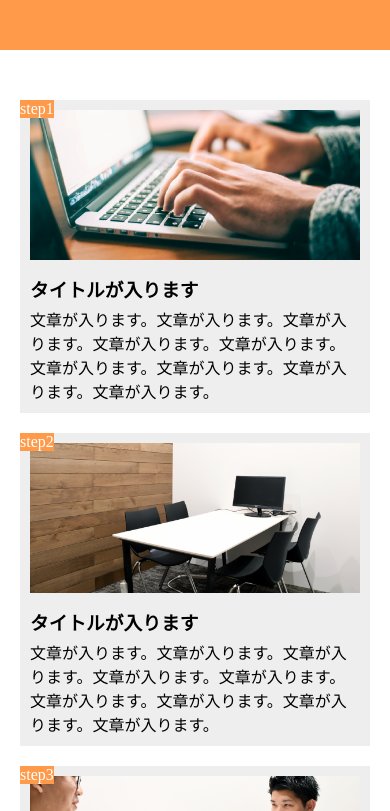
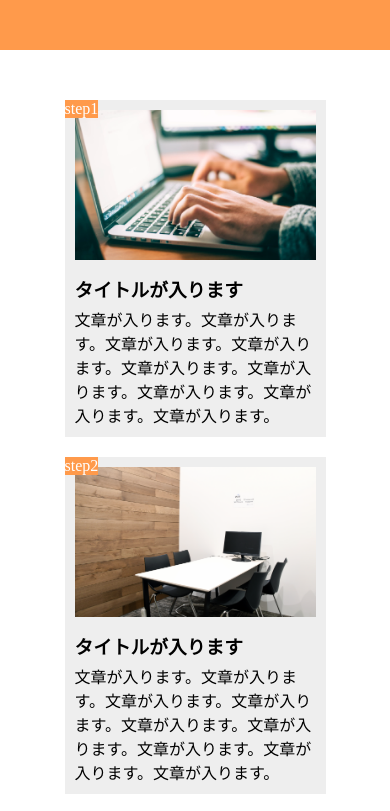
Before and after one commit to Sakasa907/assignment, a plain HTML site: page assignment1/index.html in a window 390 px wide. Shown: the top 811 px of the page. Drawn offline with Linux system fonts and the light colour scheme.

Commit message:
Add files via upload

```diff
--- a/assignment1/style.css
+++ b/assignment1/style.css
@@ -13,6 +13,7 @@ main {
   width: 960px;
   margin: 50px auto;
   display: flex;
+  justify-content: center;
 }
 
 .step-box {
@@ -54,24 +55,30 @@ main {
 
 .title {
   margin: 15px 0 5px;
-  width: 280px; /* タイトルの幅を 280px に設定 */
+  width: 280px;
 }
 
 .text {
-  width: 280px; /* テキストの幅を 280px に設定 */
+  width: 280px;
+}
+
+footer {
+  height: 50px;
+  background-color: #aaa;
 }
 
 @media (max-width: 768px) {
   main {
     width: auto;
-    margin: 50px 20px;
+    margin: 50px;
     flex-direction: column;
+    align-items: center; /* 画面中央寄せ */
   }
 
   .step-box {
     margin-right: 0;
     margin-bottom: 20px;
-    width: 100%;
+    width: 90%;
     padding: 10px;
   }
 
@@ -85,11 +92,13 @@ main {
     margin-bottom: 0;
   }
 
-.text {
-width:auto;
+  .text {
+    width: auto;
+  }
 }
 
-footer {
-  height: 50px;
-  background-color: #aaa;
+@media (min-width: 769px) {
+  main {
+    justify-content: center; /* 画面中央寄せ */
+  }
 }
```
